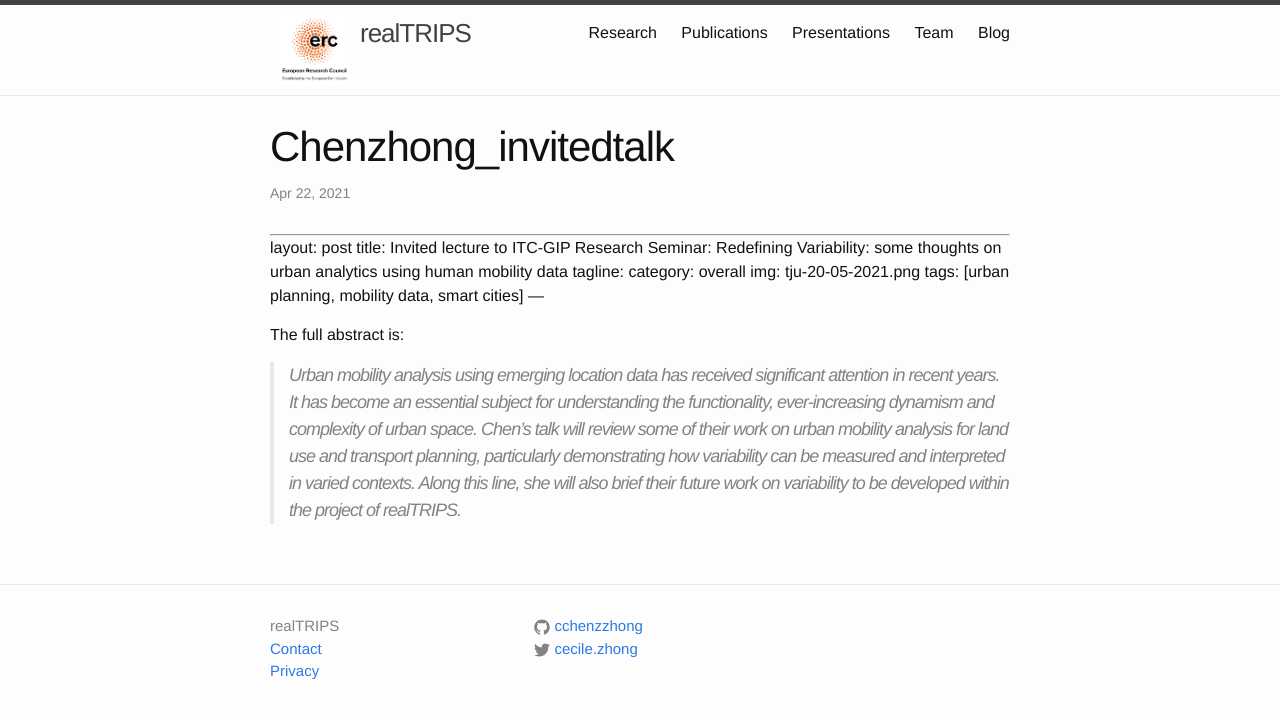
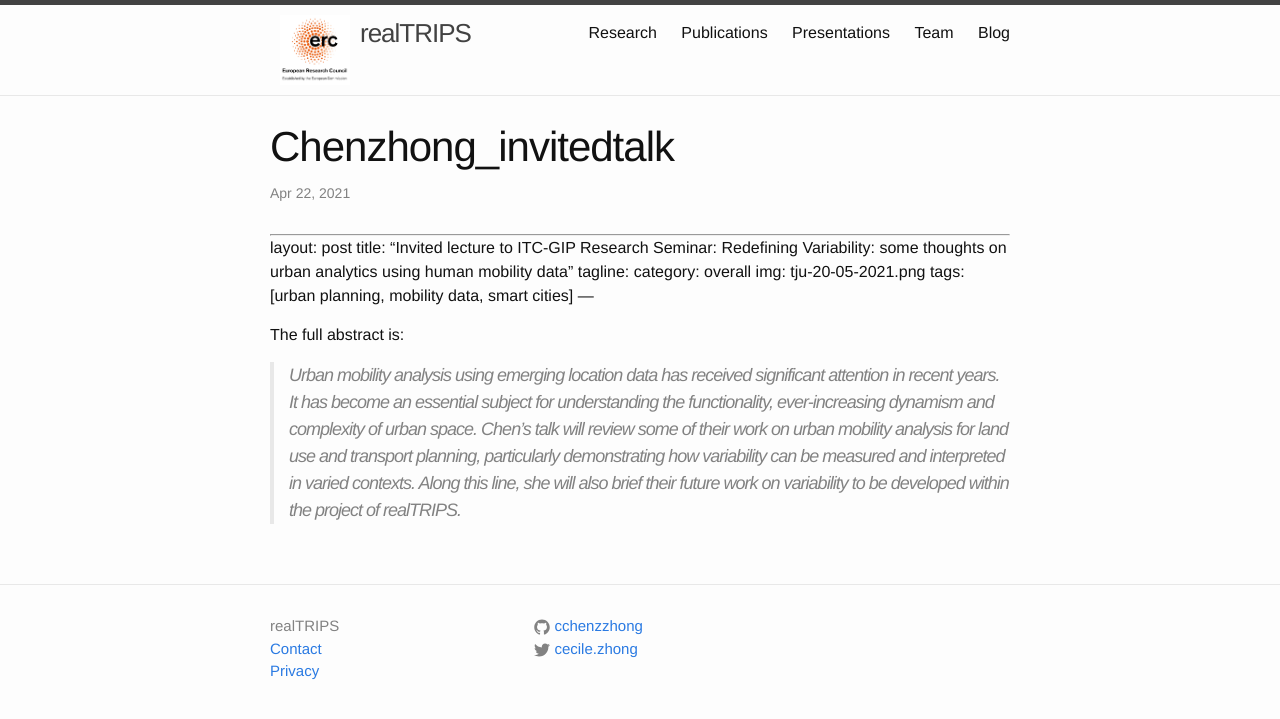
Before and after one commit to c-zhong-ucl-ac-uk/realTRIPS, a Jekyll site: the page built from _posts/2021-04-22-ChenZhong_Invitedtalk.md, in a window 1280 px wide. Shown: the top 719 px of the page. Built offline with Jekyll 4.4.1, drawn with Linux system fonts in a browser that asks for light colours; our own code applies the rules of GitHub Pages for plain Markdown files.

```diff
--- a/_posts/2021-04-22-ChenZhong_Invitedtalk.md
+++ b/_posts/2021-04-22-ChenZhong_Invitedtalk.md
@@ -1,7 +1,7 @@
 
 ---
 layout: post
-title: Invited lecture to ITC-GIP Research Seminar: Redefining Variability: some thoughts on urban analytics using human mobility data
+title: "Invited lecture to ITC-GIP Research Seminar: Redefining Variability: some thoughts on urban analytics using human mobility data"
 tagline:
 category: overall
 img: tju-20-05-2021.png
```
